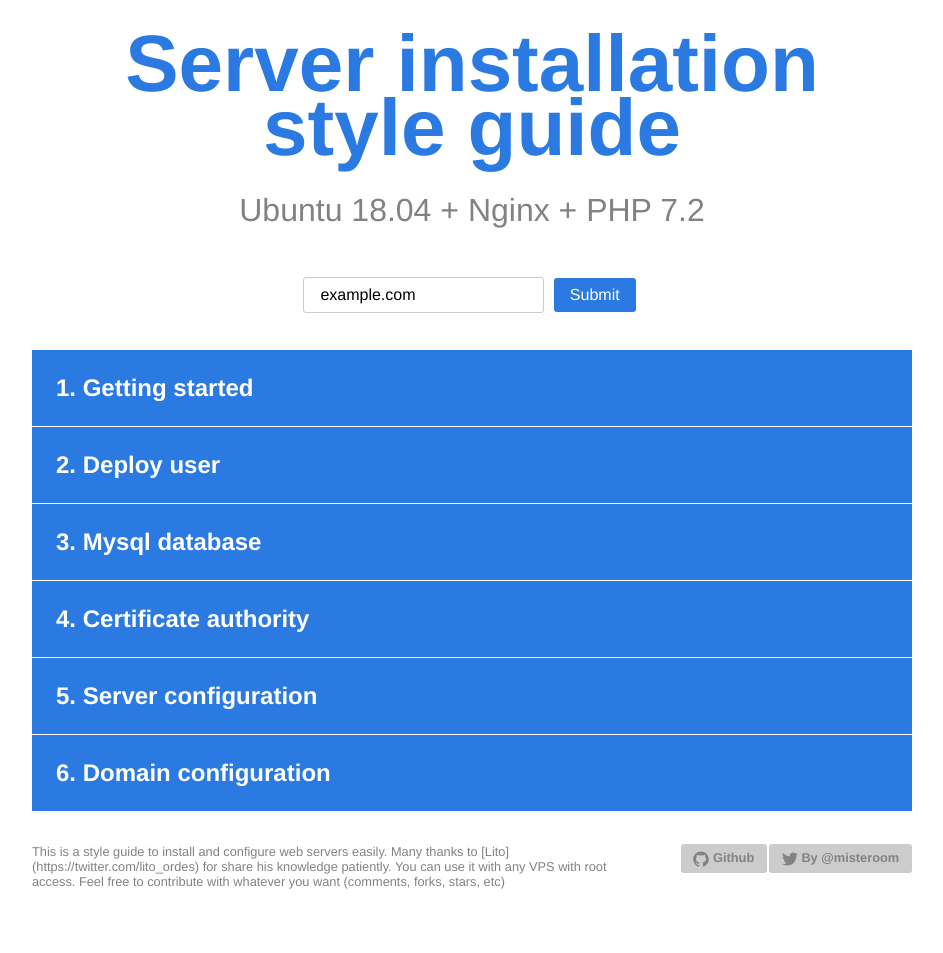
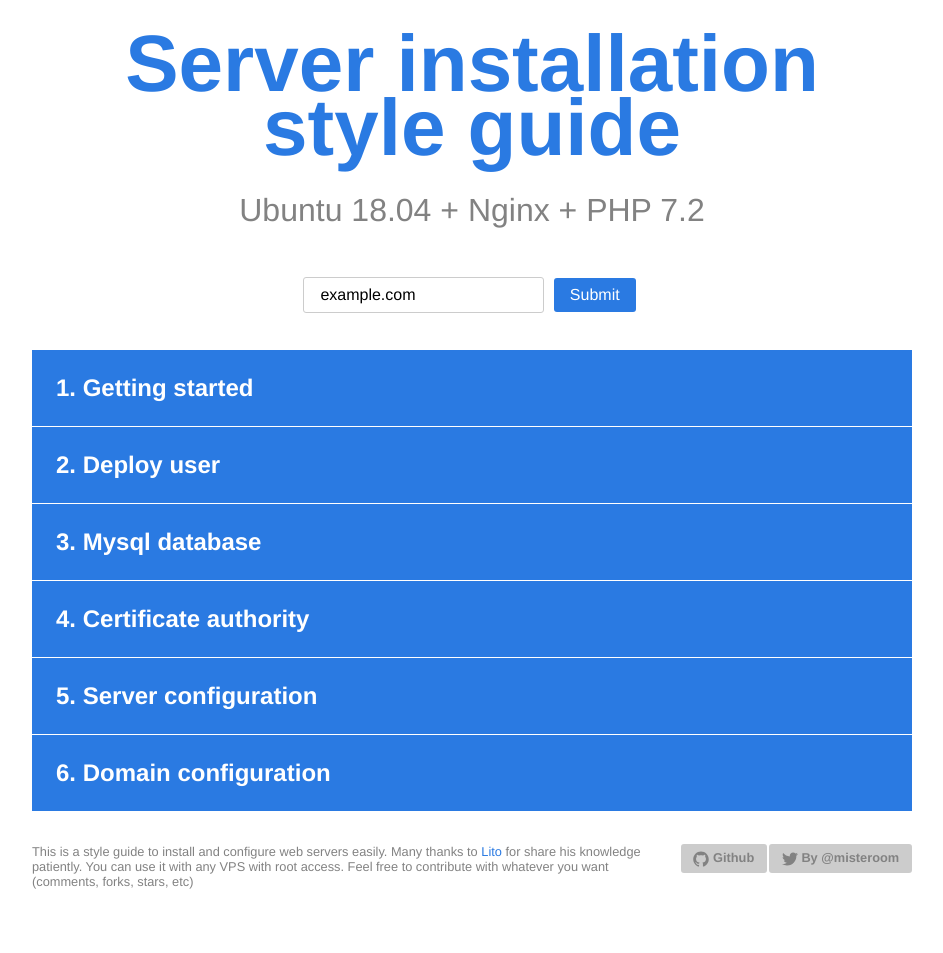
Before and after one commit to oscarotero/server-style-guide, a Jekyll site: the page built from index.md, in a window 1280 px wide. Shown: the whole page, without its empty margins (168-1111 px from the left). Built offline with Jekyll 4.4.1, drawn with Linux system fonts in a browser that asks for light colours.

Commit message:
markdown

```diff
--- a/_includes/footer.html
+++ b/_includes/footer.html
@@ -1,6 +1,6 @@
 <footer class="page-footer">
   <div class="page-footer-about">
-    <p>{{ site.description }}</p>
+    <p>{{ site.description | markdownify }}</p>
   </div>
 
   <ul class="page-footer-social">
```
